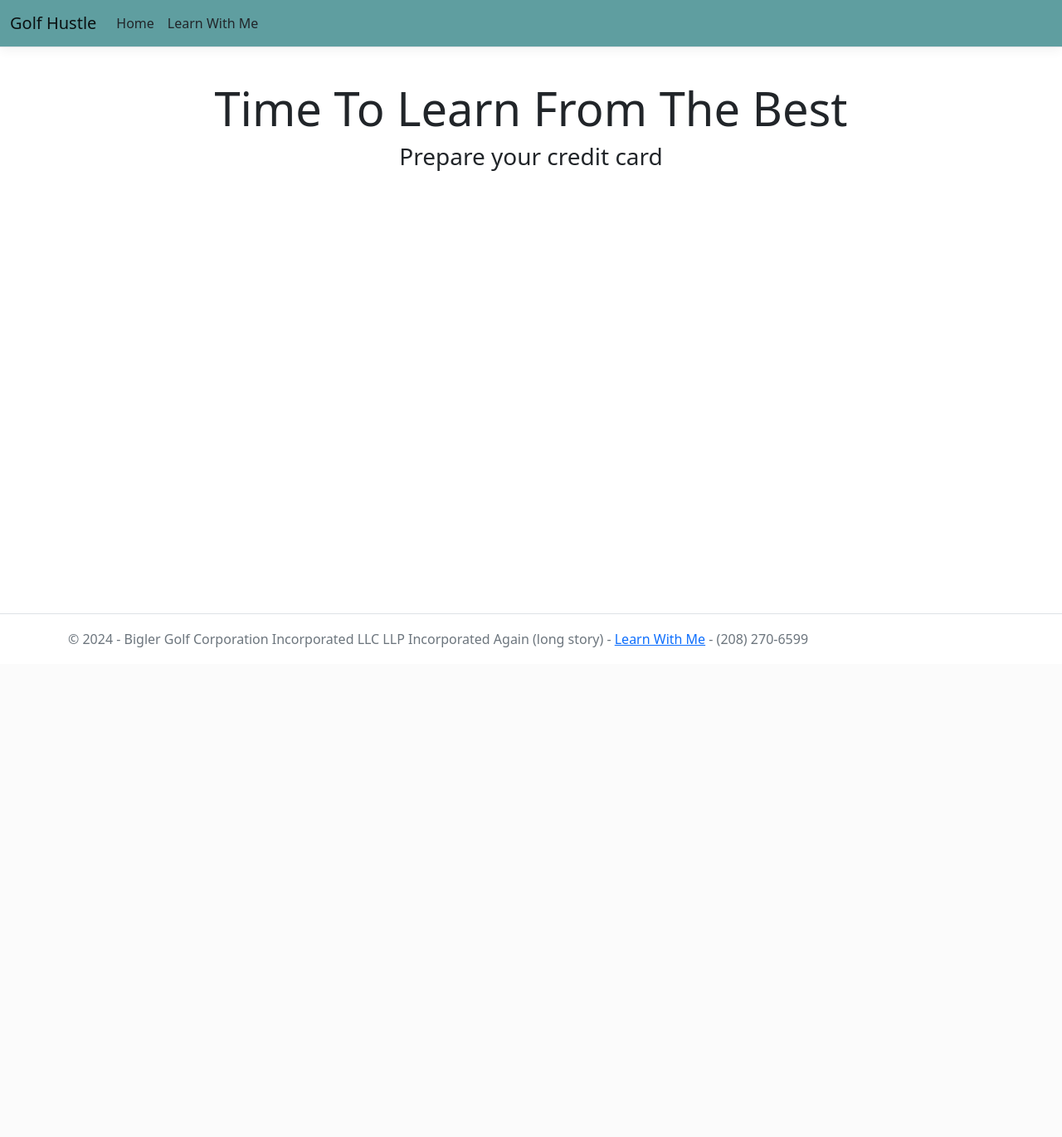
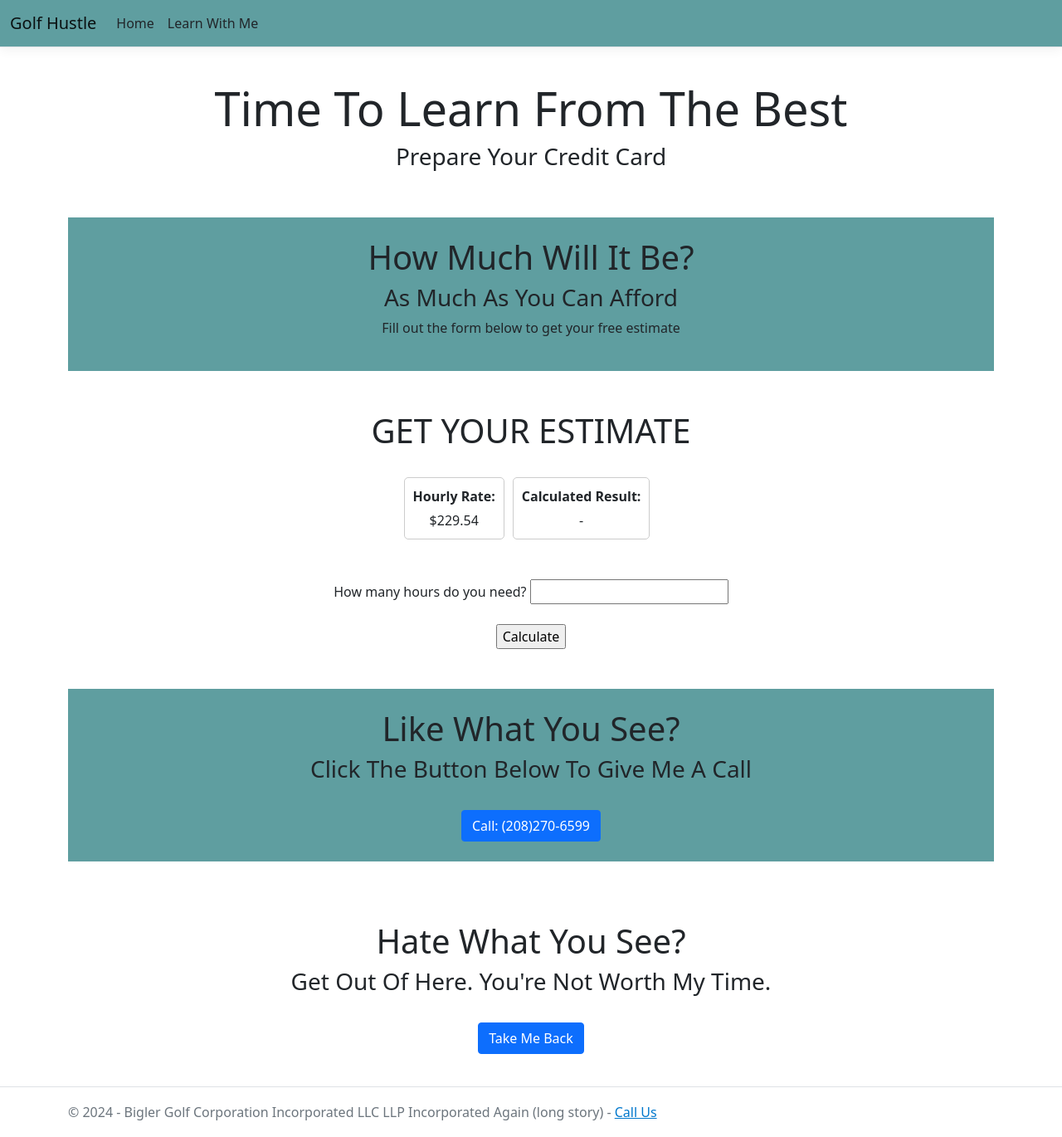
Before and after one commit to jacobbigler/MissionAssignment05, an ASP.NET Core app: page /Home/Learn in a window 1280 px wide. Shown: the whole page at 83% size. Before the commit the page ends 780 px from the top, so only its background shows below. Run offline with ASP.NET Core 8, Linux system fonts and the light colour scheme; style sheets or scripts are compiled from the project's sources.

Commit message:
Finished Part 1 (hopefully the only part)

```diff
--- a/MissionAssignment05/Views/Home/Index.cshtml
+++ b/MissionAssignment05/Views/Home/Index.cshtml
@@ -13,7 +13,7 @@
 </style>
 <br />
 <div class="text-center">
-    <h1 class="display-4">Golf is Fire</h1>
+    <h1 class="display-4">Golf Is Fire</h1>
     <h3>Golf Is Awesome</h3>
 </div>
 <br /><br />
--- a/MissionAssignment05/Views/Home/Learn.cshtml
+++ b/MissionAssignment05/Views/Home/Learn.cshtml
@@ -4,5 +4,55 @@
 <br />
 <div class="text-center">
     <h1 class="display-4">Time To Learn From The Best</h1>
-    <h3>Prepare your credit card</h3>
+    <h3>Prepare Your Credit Card</h3>
 </div>
+<br />
+<br />
+<div class="text-center" style="background-color:cadetblue; width: 100%">
+    <br />
+    <h1>How Much Will It Be?</h1>
+    <h3>As Much As You Can Afford</h3>
+    <p>Fill out the form below to get your free estimate</p>
+    <br />
+</div>
+<br /><br />
+<div class="text-center">
+    <h1 style="display: inline-flex">GET YOUR ESTIMATE</h1>
+    <br /><br />
+    <div class="rate-container">
+        <div class="box">
+            <div class="label">Hourly Rate:</div>
+            <div id="hourly-rate" class="content">$229.54</div>
+        </div>
+        <div class="box">
+            <div class="label">Calculated Result:</div>
+            <div id="calculated-result" class="content">-</div>
+        </div>
+    </div>
+    <br /><br />
+    <form>
+        <label>How many hours do you need?</label>
+        <input id="intHours" />
+        <br /><br />
+        <input type="button" value="Calculate" id="btnSubmit" />
+    </form>
+</div>
+<br />
+<br />
+<div class="text-center" style="background-color:cadetblue; width: 100%">
+    <br />
+    <h1>Like What You See?</h1>
+    <h3>Click The Button Below To Give Me A Call</h3>
+    <br />
+    <a class="btn btn-primary" href="tel:2082706599">Call: (208)270-6599</a>
+    <br /><br />
+</div>
+<br /><br />
+<div class="text-center">
+    <br />
+    <h1>Hate What You See?</h1>
+    <h3>Get Out Of Here. You're Not Worth My Time.</h3>
+    <br />
+    <a asp-area="" asp-controller="Home" asp-action="Index" class="btn btn-primary">Take Me Back</a>
+    <br /><br />
+</div>
--- a/MissionAssignment05/Views/Shared/_Layout.cshtml
+++ b/MissionAssignment05/Views/Shared/_Layout.cshtml
@@ -41,7 +41,7 @@
 
     <footer class="border-top footer text-muted">
         <div class="container">
-            &copy; 2024 - Bigler Golf Corporation Incorporated LLC LLP Incorporated Again (long story) - <a asp-area="" asp-controller="Home" asp-action="Learn">Learn With Me</a> - (208) 270-6599
+            &copy; 2024 - Bigler Golf Corporation Incorporated LLC LLP Incorporated Again (long story) - <a href="tel:2082706599">Call Us</a>
         </div>
     </footer>
     <script src="~/lib/jquery/dist/jquery.min.js"></script>
--- a/MissionAssignment05/wwwroot/css/site.css
+++ b/MissionAssignment05/wwwroot/css/site.css
@@ -20,3 +20,23 @@ html {
 body {
   margin-bottom: 60px;
 }
+
+.rate-container {
+    display: flex;
+    justify-content: center;
+}
+
+.box {
+    border: 1px solid #ccc;
+    border-radius: 5px;
+    padding: 10px;
+    margin-right: 10px;
+}
+
+.label {
+    font-weight: bold;
+}
+
+.content {
+    margin-top: 5px;
+}
--- a/MissionAssignment05/wwwroot/js/site.js
+++ b/MissionAssignment05/wwwroot/js/site.js
@@ -2,3 +2,45 @@
 // for details on configuring this project to bundle and minify static web assets.
 
 // Write your JavaScript code.
+
+// Load jQuery from a CDN
+var script = document.createElement('script');
+script.src = 'https://code.jquery.com/jquery-3.6.0.min.js';
+script.type = 'text/javascript';
+document.getElementsByTagName('head')[0].appendChild(script);
+
+// Wait for jQuery to be loaded
+script.onload = function () {
+    $(function () {
+        // Function to calculate result
+        function calculateResult(hours) {
+            return "$" + (hours * 229.54);
+        }
+
+        // Event handler for button click
+        $("#btnSubmit").on("click", function () {
+            // Get the number of hours from the input field
+            var hours = parseFloat($("#intHours").val().toString());
+
+            // Validate input
+            if (isNaN(hours) || hours <= 0) {
+                alert("Please enter a positive number for hours.");
+                return;
+            }
+
+            var result = calculateResult(hours);
+
+            $("#calculated-result").text(result);
+        });
+
+        // Event handler for input field keypress
+        $("#intHours").on("keypress", function (event) {
+            // Check if Enter key was pressed (key code 13)
+            if (event.which == 13) {
+                // Trigger the button click event
+                $("#btnSubmit").trigger("click");
+                event.preventDefault();
+            }
+        });
+    });
+};
```
